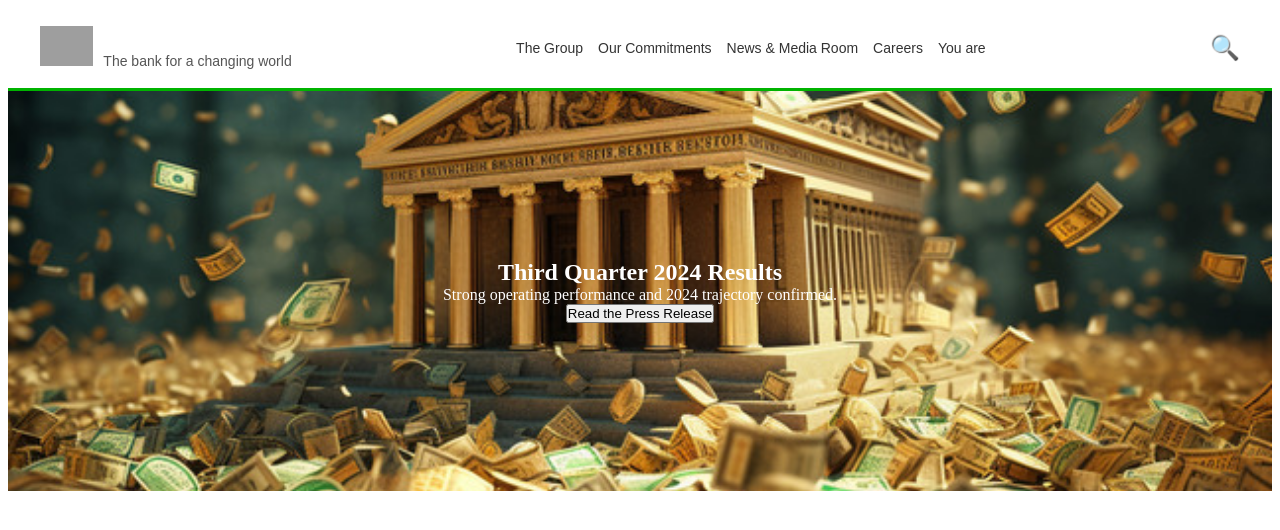
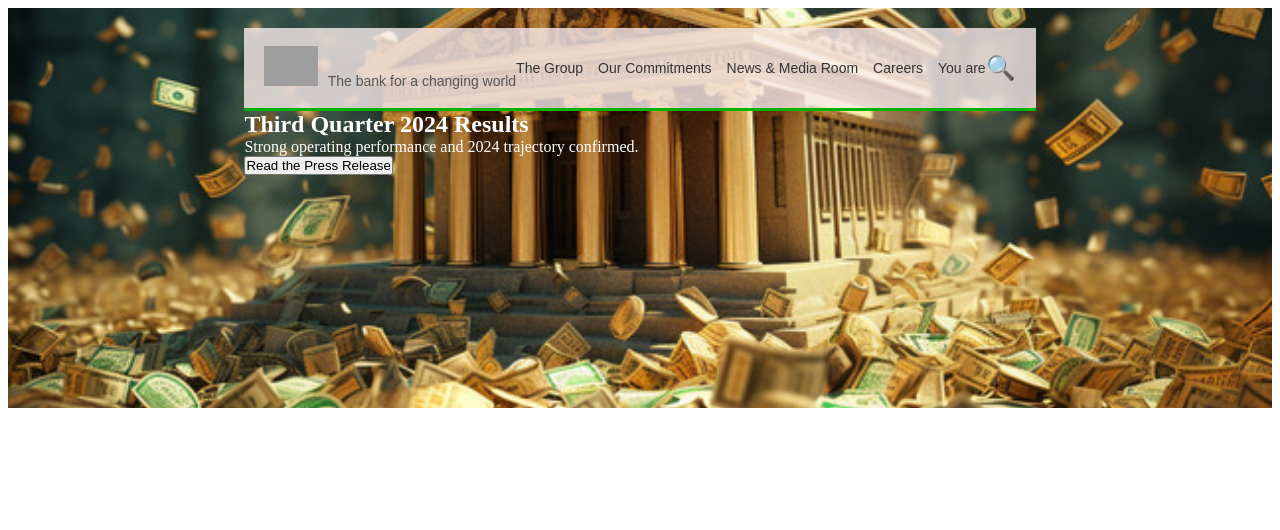
Before and after one commit to neelakandanz/my-bank, an Angular app: page / in a window 1280 px wide. Shown: the top 530 px of the page. Built offline with nearby package versions, Linux system fonts and the light colour scheme; grey boxes are pictures that could not be loaded.

Commit message:
fixed search on top and center text and images

```diff
--- a/src/app/app.component.css
+++ b/src/app/app.component.css
@@ -20,7 +20,7 @@
     display: flex;
     align-items: center;
     justify-content: center;
-    background-color: rgba(255, 255, 255, 0.8); /* White background with transparency */
+    background-color: rgba(248, 235, 235, 0.8); /* White background with transparency */
     height: 80px; /* Static height */
     padding: 0 20px;
     z-index: 10;
@@ -142,10 +142,10 @@
     background: url('hero-bg.jpg') no-repeat center center/cover; /* Correct image path */
     height: 400px;
     display: flex;
-    align-items: center;
+    align-items: top;
     justify-content: center;
     color: white;
-    text-align: center;
+    text-align: top;
     padding: 20px;
     position: relative;
   }
--- a/src/app/app.component.html
+++ b/src/app/app.component.html
@@ -1,3 +1,5 @@
+<section class="hero">
+  <div class="hero-content">
     <div class="bnp-container">
       <!-- Header Container -->
       <header class="bnp-header">
@@ -34,22 +36,18 @@
               ☰
             </button>
           </div>
+<!-- Search Bar Container -->
+<div class="search-bar-container" [class.open]="searchOpen">
+  <input type="text" class="search-input" placeholder="Search..." />
+</div>
+
         </div>
       </header>
     </div>
-
-<!-- Search Bar Container -->
-<div
-  class="search-bar-container"
-  [class.open]="searchOpen"
->
-  <input type="text" class="search-input" placeholder="Search..." />
-</div>
-
     <!-- Drawer Menu -->
 <div class="drawer-menu" *ngIf="drawerOpen">
   <ul>
-    <li><a href="#group">The Groups</a></li>
+    <li><a href="#group">The Group</a></li>
     <li><a href="#commitments">Our Commitments</a></li>
     <li><a href="#news">News & Media Room</a></li>
     <li><a href="#careers">Careers</a></li>
@@ -57,9 +55,8 @@
   </ul>
 </div>
 
-<!-- Hero Section -->
-<section class="hero">
-  <div class="hero-content">
+
+    <!-- Hero Content -->
     <h1>Third Quarter 2024 Results</h1>
     <p>Strong operating performance and 2024 trajectory confirmed.</p>
     <button class="hero-btn">Read the Press Release</button>
```
Lines whose indentation alone changed are shown as unchanged.
